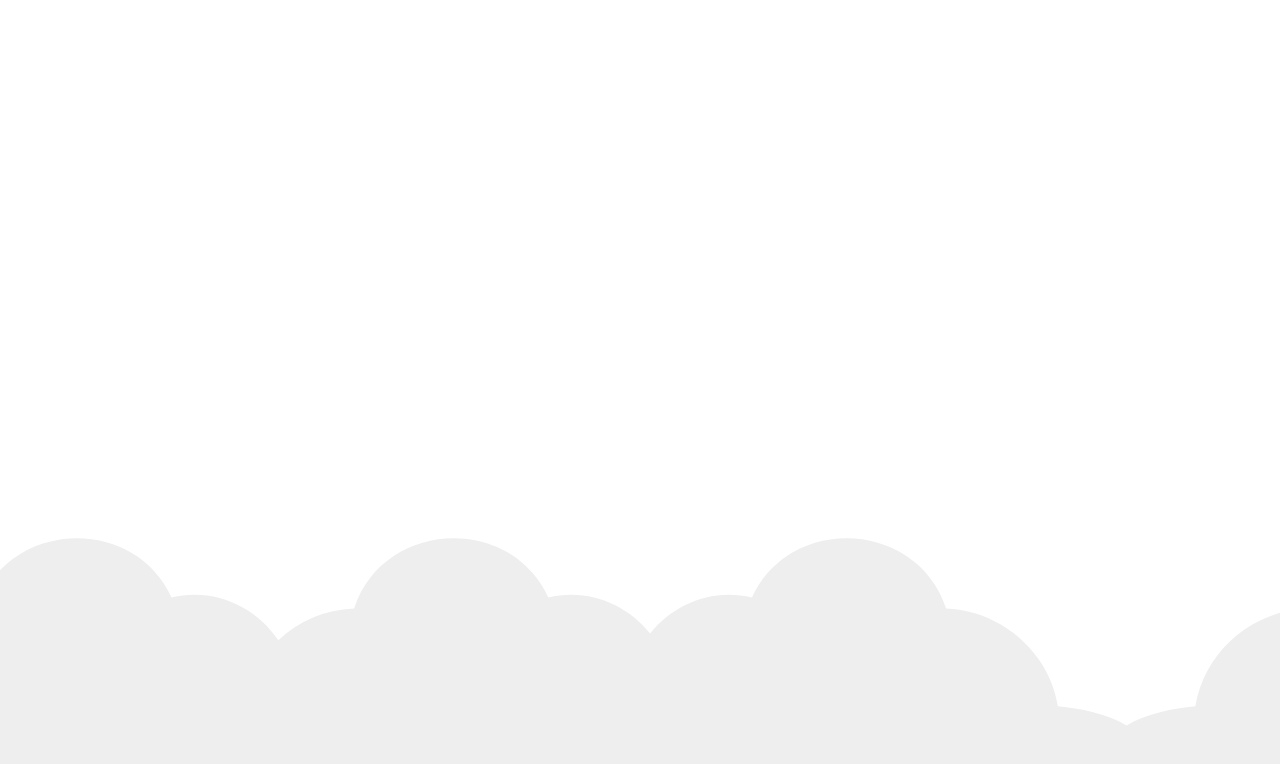
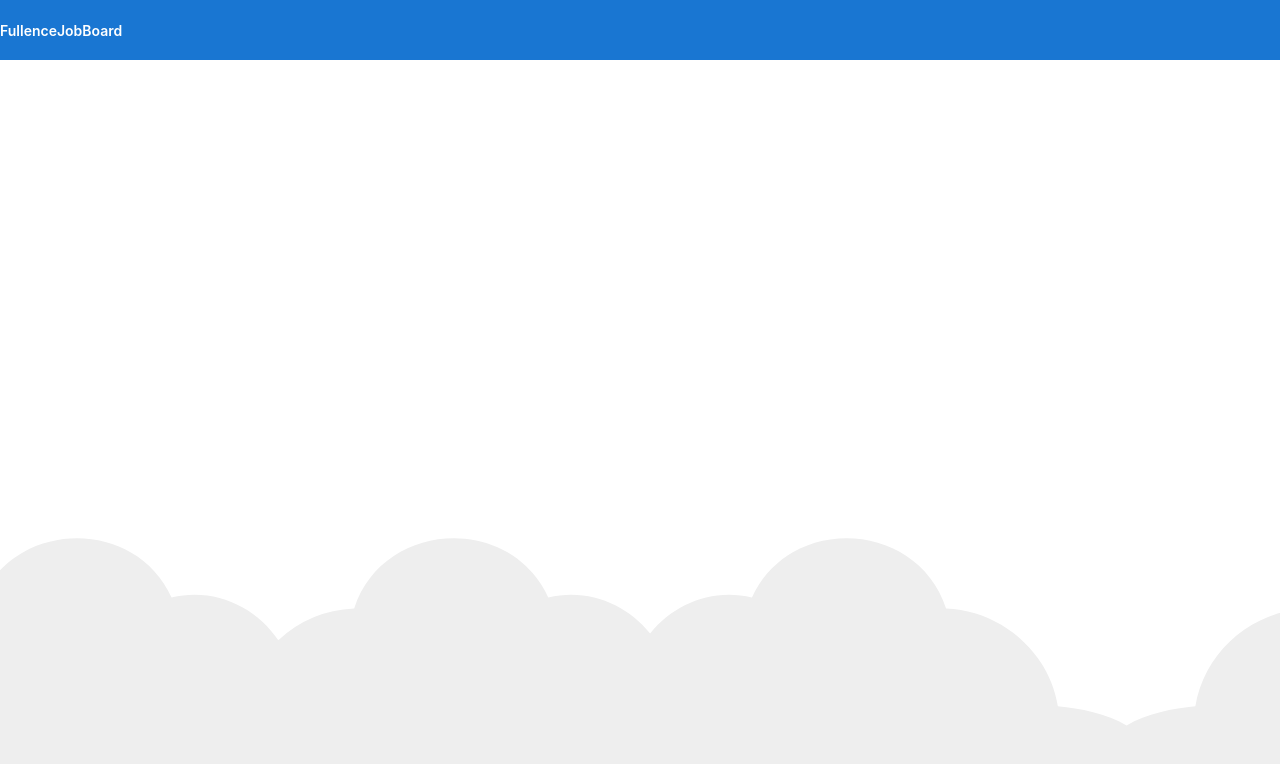
Before and after one commit to ebejtovic1/FullenceJobBoard, an Angular app: page / in a window 1280 px wide. Shown: the top 764 px of the page. Built offline with nearby package versions, Linux system fonts and the light colour scheme.

Commit message:
napravljen izgled za kreiranje, validacija, error message i dodavanje u bazu

```diff
--- a/src/app/app.component.html
+++ b/src/app/app.component.html
@@ -298,15 +298,19 @@
   }
 </style>
 
-<main>
-  <router-outlet>
-    <!--Prepoznaje automatski iz routinga sta treba prikazati-->
-      </router-outlet>
+
+<!-- Toolbar -->
+<div class="toolbar" role="banner">
+
+  <span>FullenceJobBoard</span>
+</div>
+
+<div class="content" role="main">
+  <!-- Footer -->
+
   <svg id="clouds" alt="Gray Clouds Background" xmlns="http://www.w3.org/2000/svg" width="2611.084" height="485.677" viewBox="0 0 2611.084 485.677">
     <path id="Path_39" data-name="Path 39" d="M2379.709,863.793c10-93-77-171-168-149-52-114-225-105-264,15-75,3-140,59-152,133-30,2.83-66.725,9.829-93.5,26.25-26.771-16.421-63.5-23.42-93.5-26.25-12-74-77-130-152-133-39-120-212-129-264-15-54.084-13.075-106.753,9.173-138.488,48.9-31.734-39.726-84.4-61.974-138.487-48.9-52-114-225-105-264,15a162.027,162.027,0,0,0-103.147,43.044c-30.633-45.365-87.1-72.091-145.206-58.044-52-114-225-105-264,15-75,3-140,59-152,133-53,5-127,23-130,83-2,42,35,72,70,86,49,20,106,18,157,5a165.625,165.625,0,0,0,120,0c47,94,178,113,251,33,61.112,8.015,113.854-5.72,150.492-29.764a165.62,165.62,0,0,0,110.861-3.236c47,94,178,113,251,33,31.385,4.116,60.563,2.495,86.487-3.311,25.924,5.806,55.1,7.427,86.488,3.311,73,80,204,61,251-33a165.625,165.625,0,0,0,120,0c51,13,108,15,157-5a147.188,147.188,0,0,0,33.5-18.694,147.217,147.217,0,0,0,33.5,18.694c49,20,106,18,157,5a165.625,165.625,0,0,0,120,0c47,94,178,113,251,33C2446.709,1093.793,2554.709,922.793,2379.709,863.793Z" transform="translate(142.69 -634.312)" fill="#eee"/>
   </svg>
-  <!-- kad imamo evente i bindinge
-  <app-post-create (postCreated)="onPostAdded($event)"></app-post-create>
-  <app-post-list [posts]="storedPosts"></app-post-list> //Binding pomocu Input i Output-->
 
-</main>
+</div>
+<router-outlet></router-outlet>
```
Also changed, not shown: 1 other file (tests, documents, lock files or other folders).
